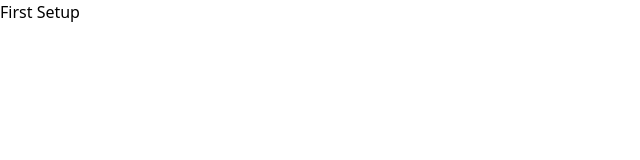
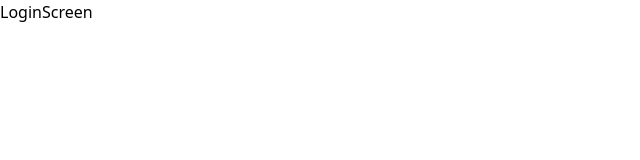
Before and after one commit to Rt-00/gontainr, a React (Vite) app in the folder frontend/: page / in a window 1280 px wide. Shown: the top 160 px of the page, without its empty margins (0-640 px from the left). Built offline with nearby package versions, Linux system fonts and the light colour scheme.

Commit message:
feat: update App component to display dashboard or login screen based on authentication status

```diff
--- a/frontend/src/App.tsx
+++ b/frontend/src/App.tsx
@@ -1,9 +1,9 @@
+import { useAuth } from "./hooks/useAuth";
+
 function App() {
-  return (
-    <>
-      <h1>First Setup</h1>
-    </>
-  );
+  const { isAuthenticated } = useAuth();
+
+  return <div>{isAuthenticated ? <p>Dashboard</p> : <p>LoginScreen</p>}</div>;
 }
 
 export default App;
```
